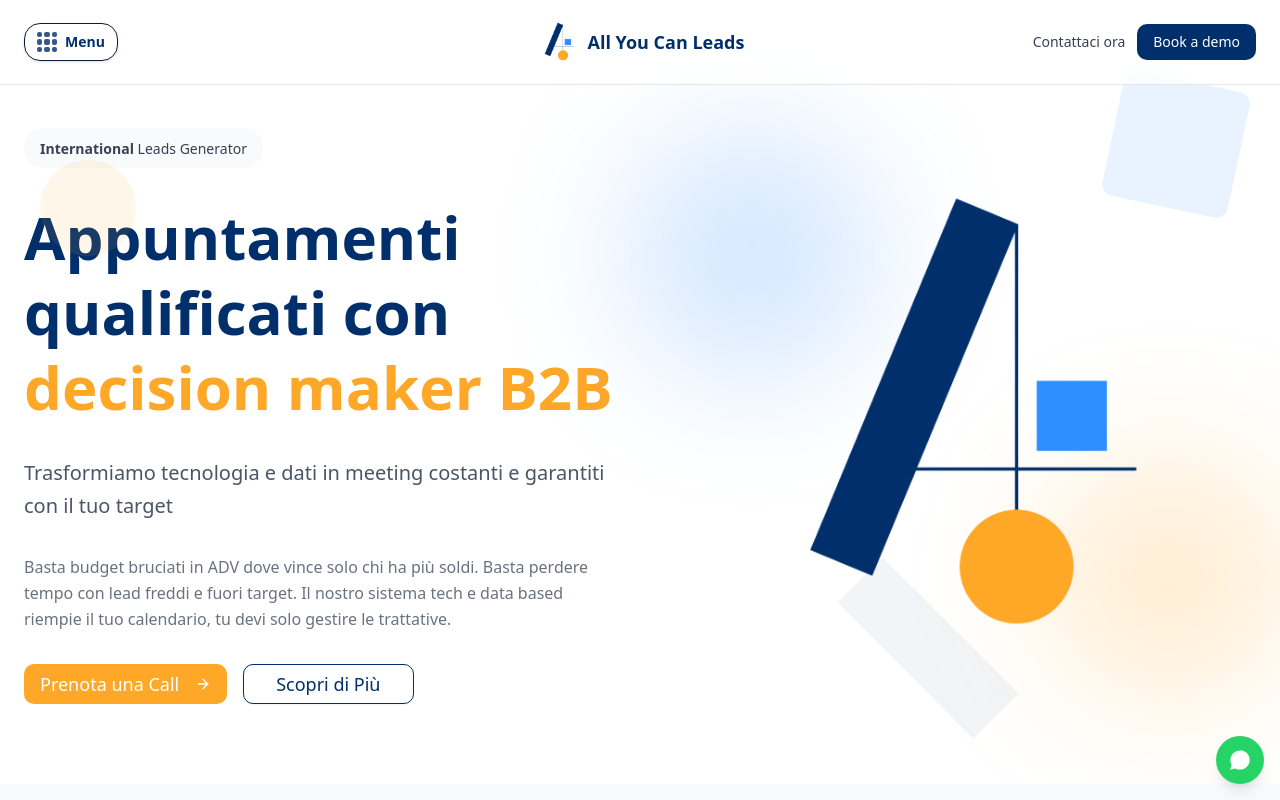
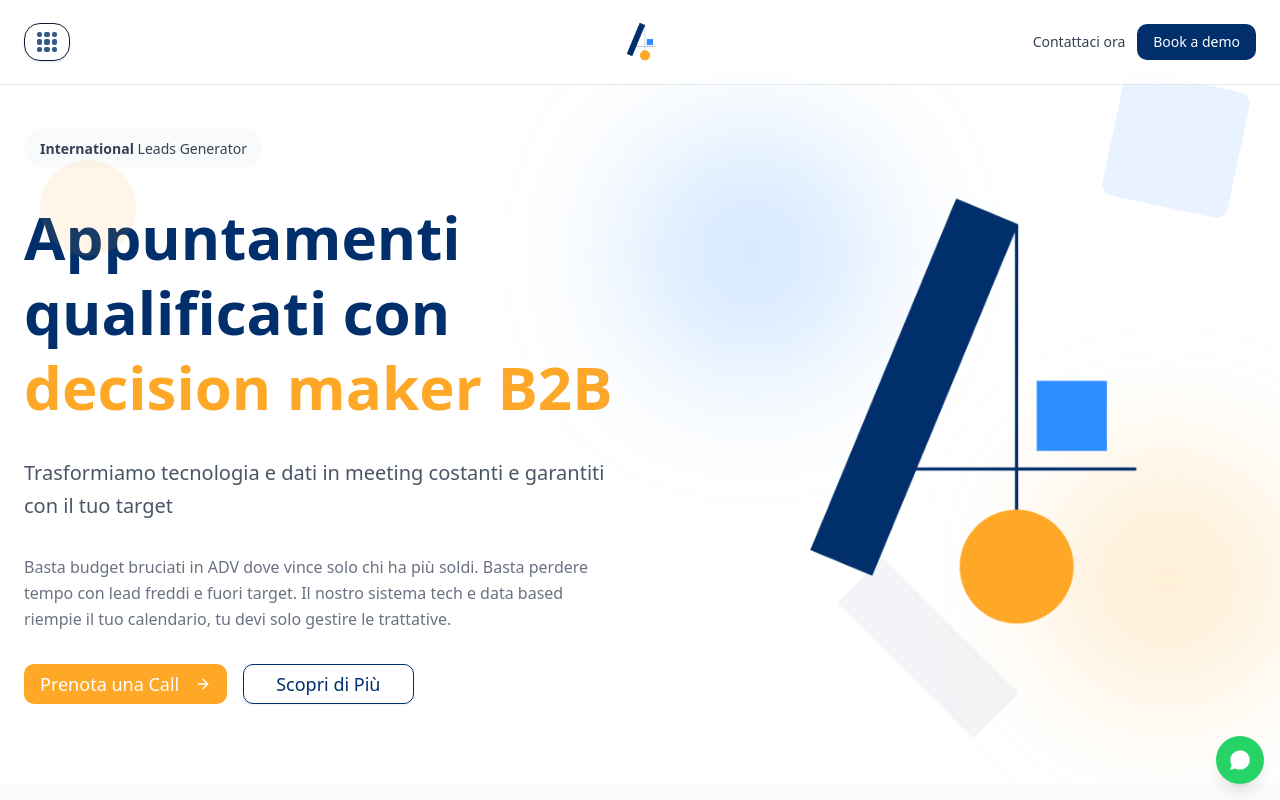
Before and after one commit to EdoFendy/aycl-homepage2, a Next.js app: page / in a window 1280 px wide. Shown: the top 800 px of the page. Built offline with nearby package versions, Linux system fonts and the light colour scheme.

Commit message:
navbar changes

```diff
--- a/components/site-header.tsx
+++ b/components/site-header.tsx
@@ -69,7 +69,6 @@ export function SiteHeader() {
                   />
                 ))}
               </span>
-              <span className="hidden sm:inline text-navy">Menu</span>
             </button>
           </div>
 
@@ -86,9 +85,7 @@ export function SiteHeader() {
                 height={44}
                 priority
               />
-              <span className="hidden sm:inline text-lg font-bold text-navy">
-                All You Can Leads
-              </span>
+
             </Link>
           </div>
 
```
